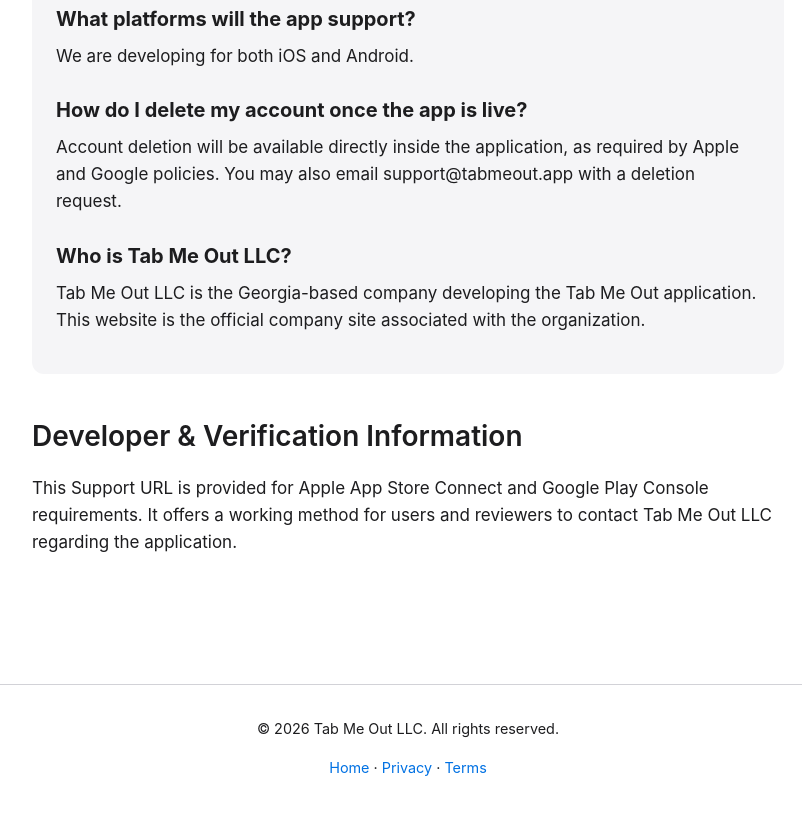
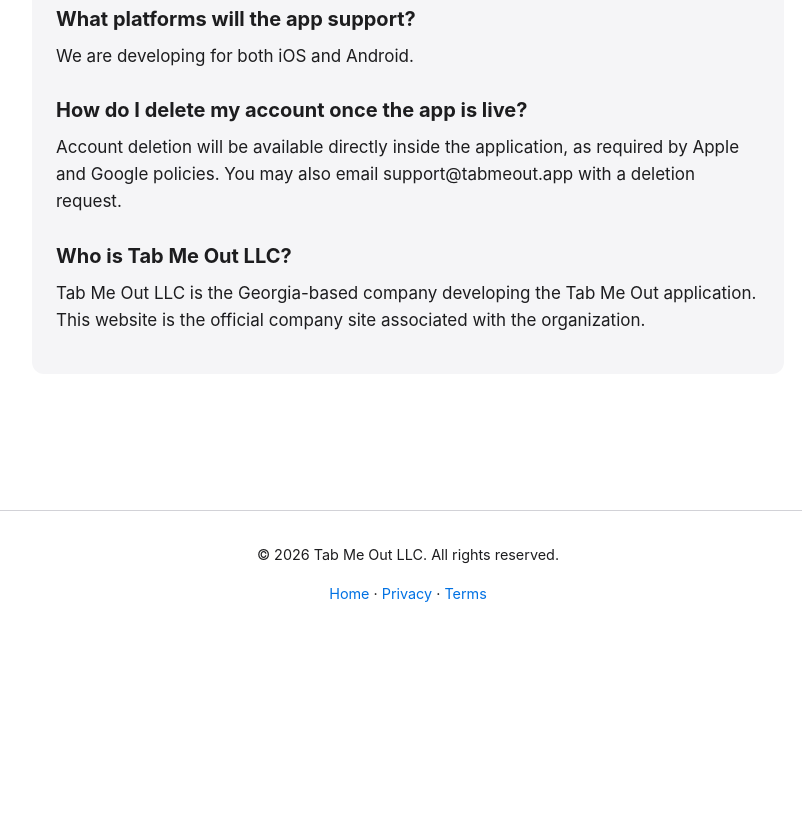
Before and after one commit to realtordnix-art/Tabmeout-website, a plain HTML site: page support.html in a window 1280 px wide. Shown: the part 1283-2097 px from the top of the page, without its empty margins (232-1034 px from the left). After the commit the page ends 1936 px from the top, so only its background shows below. Drawn offline with Linux system fonts and the light colour scheme.

Commit message:
Update support.html
Removed developer and verification information.

```diff
--- a/support.html
+++ b/support.html
@@ -52,8 +52,6 @@
       <p>Tab Me Out LLC is the Georgia-based company developing the Tab Me Out application. This website is the official company site associated with the organization.</p>
     </div>
 
-    <h2>Developer & Verification Information</h2>
-    <p>This Support URL is provided for Apple App Store Connect and Google Play Console requirements. It offers a working method for users and reviewers to contact Tab Me Out LLC regarding the application.</p>
   </main>
 
   <footer>
```
